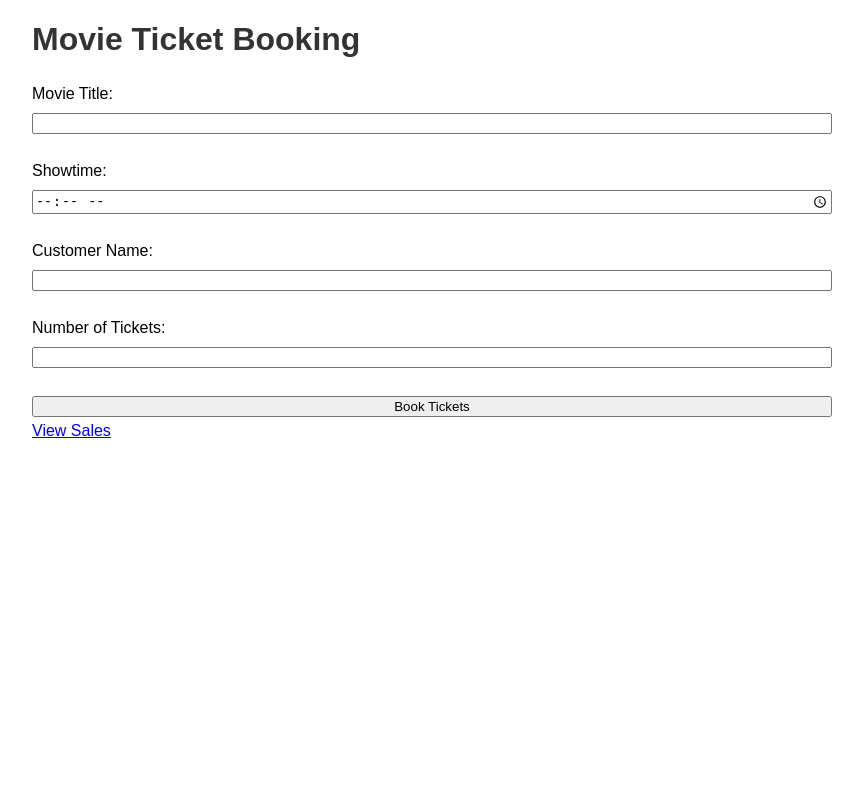
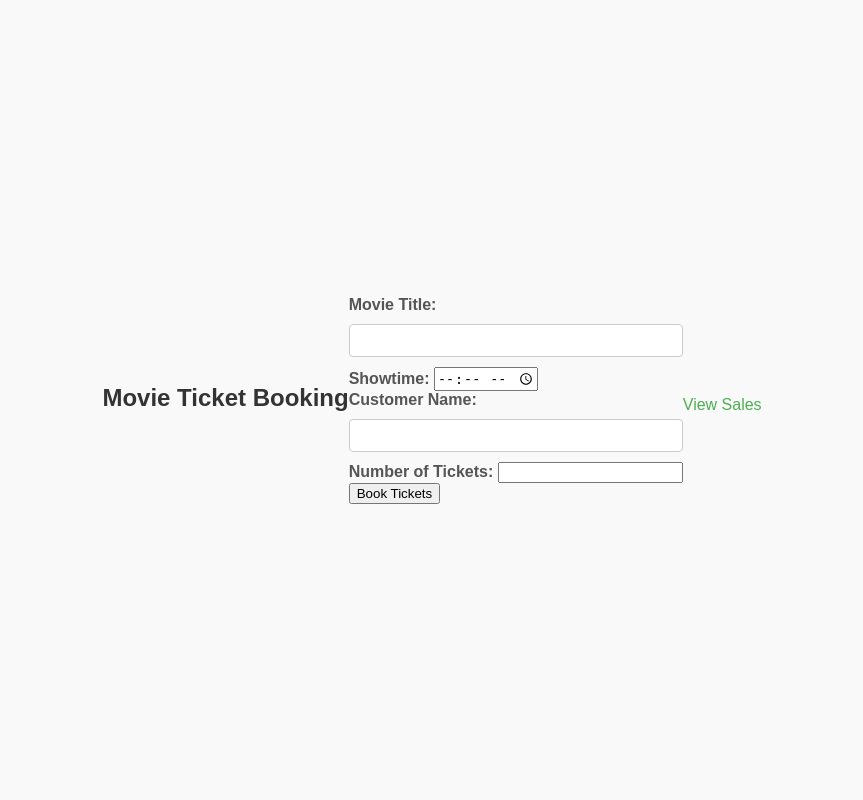
Before and after one commit to kiplah/-Movie-Ticket-Booking-System, a Flask app: page / in a window 1280 px wide. Shown: the whole page, without its empty margins (208-1071 px from the left). Run offline with Flask 3, Linux system fonts and the light colour scheme.

Commit message:
updated the css

```diff
--- a/static/style.css
+++ b/static/style.css
@@ -1,27 +1,67 @@
-/* style.css */
+/* styles.css */
 body {
     font-family: Arial, sans-serif;
-    max-width: 800px;
-    margin: auto;
+    background-color: #f9f9f9;
+    display: flex;
+    justify-content: center;
+    align-items: center;
+    height: 100vh;
+    margin: 0;
 }
+
+.container {
+    width: 400px;
+    padding: 20px;
+    background-color: #ffffff;
+    border-radius: 8px;
+    box-shadow: 0 0 10px rgba(0, 0, 0, 0.1);
+}
+
 h1 {
-    color: #333;
+    font-size: 24px;
+    text-align: center;
+    color: #333333;
+    margin-bottom: 20px;
 }
-form {
-    display: flex;
-    flex-direction: column;
+
+form label {
+    font-weight: bold;
+    color: #555555;
 }
-label, input, button {
-    margin: 5px 0;
+
+form input[type="text"],
+form select {
+    width: 100%;
+    padding: 8px;
+    margin: 10px 0;
+    border: 1px solid #cccccc;
+    border-radius: 4px;
+    box-sizing: border-box;
 }
-table {
+
+form input[type="submit"] {
     width: 100%;
-    border-collapse: collapse;
+    padding: 10px;
+    border: none;
+    background-color: #4CAF50;
+    color: #ffffff;
+    font-weight: bold;
+    border-radius: 4px;
+    cursor: pointer;
 }
-th, td {
-    padding: 10px;
-    border: 1px solid #ddd;
+
+form input[type="submit"]:hover {
+    background-color: #45a049;
 }
-th {
-    background-color: #f4f4f4;
+
+a {
+    display: block;
+    margin-top: 10px;
+    text-align: center;
+    color: #4CAF50;
+    text-decoration: none;
 }
+
+a:hover {
+    text-decoration: underline;
+}
```
